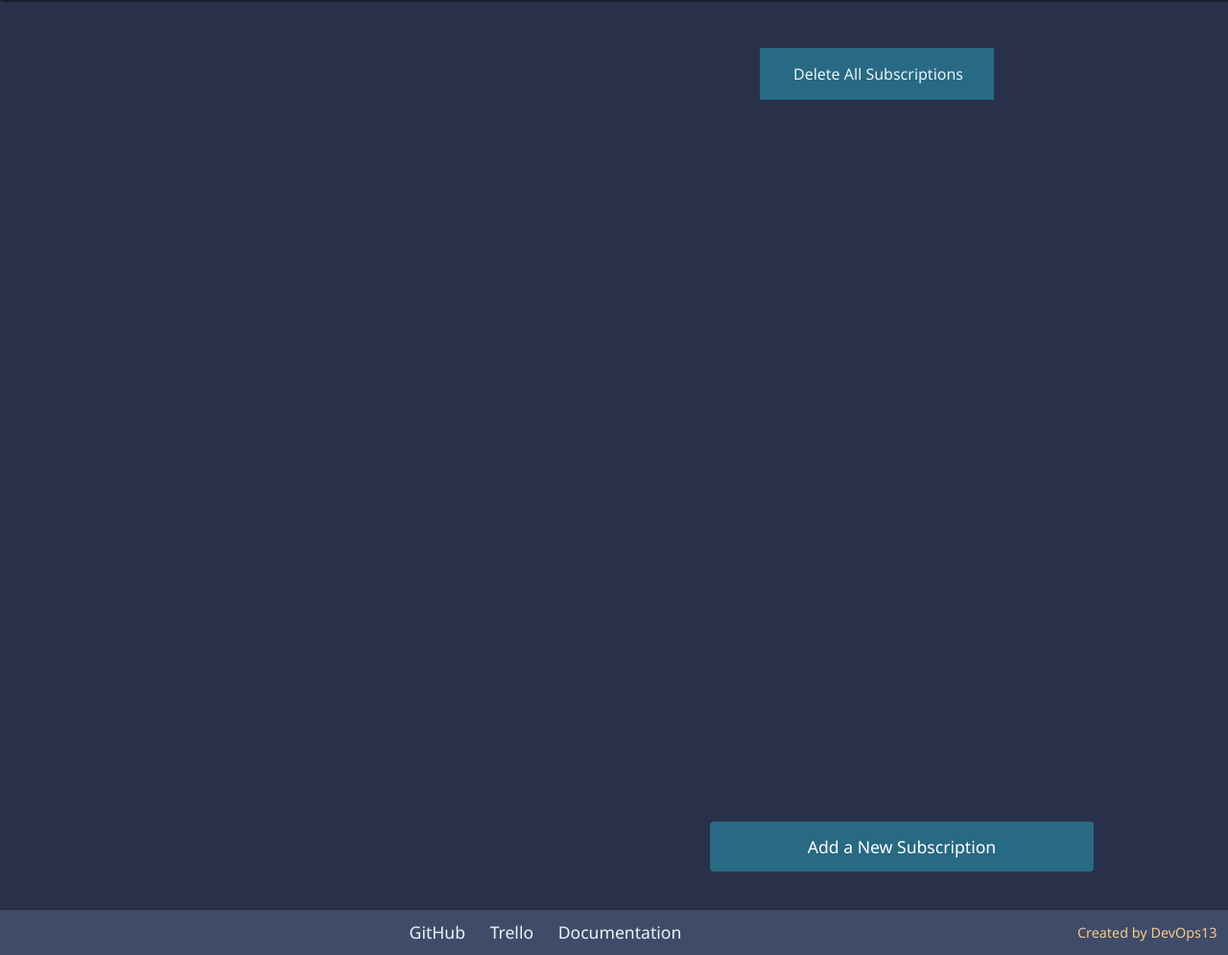
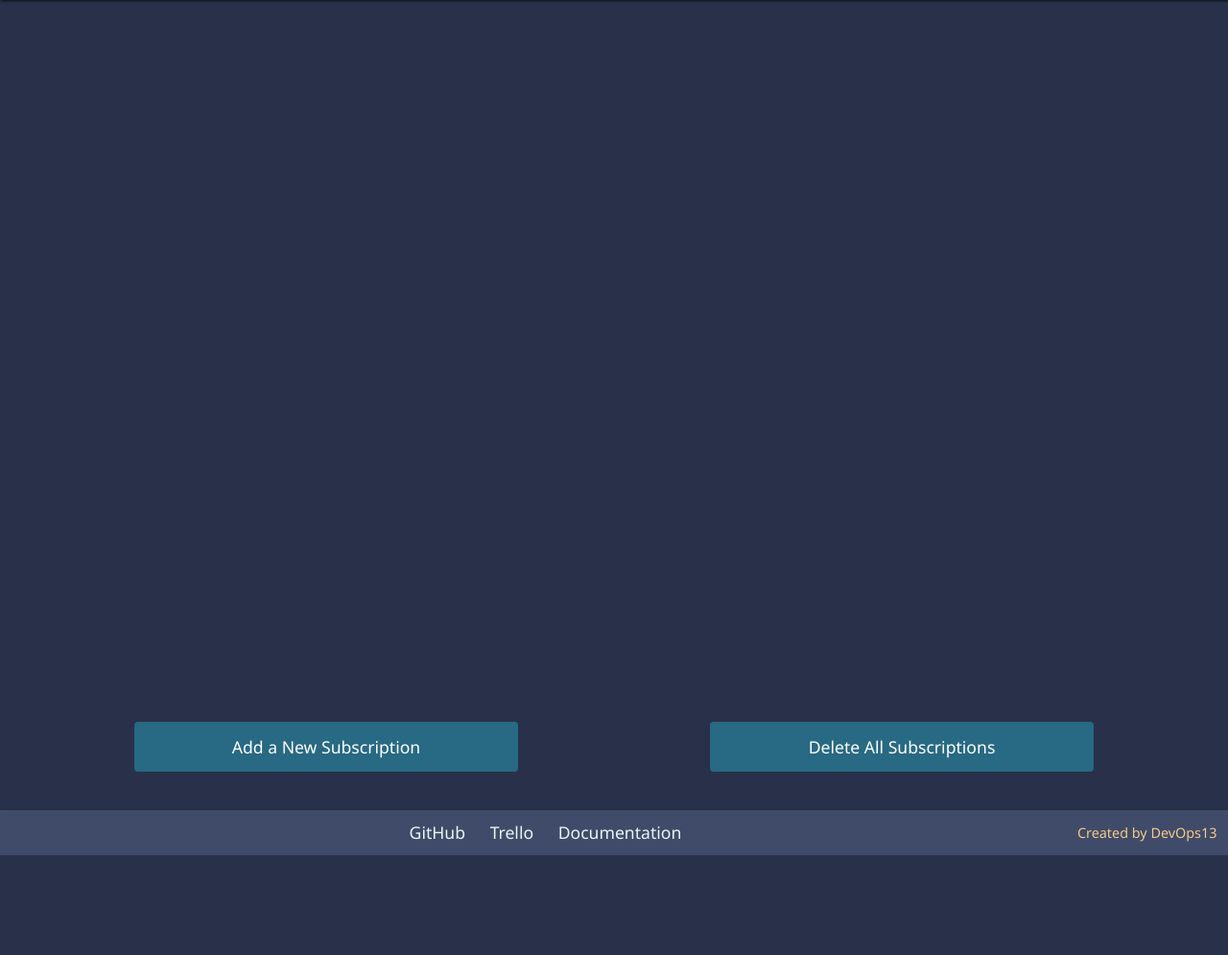
Before and after one commit to ivan-chen-github/2911, a Flask app: page / in a window 1280 px wide. Shown: the part 54-1049 px from the top of the page at 96% size. After the commit the page ends 945 px from the top, so only its background shows below. Run offline with Flask 2, Linux system fonts and the light colour scheme; data that the repository does not hold is empty; some libraries are stand-ins or nearby versions.

Commit message:
delete all button finished

```diff
--- a/flaskapp/app.py
+++ b/flaskapp/app.py
@@ -87,6 +87,17 @@ def upsub():
 
     return f'', 200
 
+@app.route('/clear', methods=['POST'])
+def clear():
+    """
+    Clears subs.json file
+    """
+    # Clear subs.json
+    data = clear_json(json_url)
+    print("subs.json file has been cleared")
+
+    return f'', 200
+
 @app.route('/data', methods=['GET'])
 def data():
     """
--- a/flaskapp/static/app.js
+++ b/flaskapp/static/app.js
@@ -13,6 +13,7 @@ let closeBtns = document.querySelectorAll(".close-btn")
 let submitBtn = document.querySelector("#submit-button")
 let newSubBtn = document.querySelector("#new-sub-button")
 let saveBtn = document.querySelector("#save-button")
+let deleteAllBtn = document.querySelector("#delete-all-button")
 getServerData()
 
 
@@ -24,6 +25,7 @@ window.addEventListener("click",closeModalWindow)
 submitBtn.addEventListener("click",newSubscription)
 newSubBtn.addEventListener("click",displaySubModal)
 saveBtn.addEventListener("click",saveSubscription)
+deleteAllBtn.addEventListener("click",delAllSub)
 
 /* FUNCTIONS
 ----------------------------------------------------------------------------*/
@@ -45,7 +47,6 @@ function closeModalBtn(){
     editModal.style.display = "none"
 }
 
-
 /* Hides the modal popup if background is clicked*/
 function closeModalWindow(event){
     if(event.target === newSubModal || event.target === editModal){
@@ -53,6 +54,14 @@ function closeModalWindow(event){
         editModal.style.display = "none"
     }
   }
+
+/* Confirmation Box for Delete All Subs*/
+function delAllSub(){
+    var confirmation = confirm("Delete All Subscriptions?")
+    if (confirmation == true){
+        clearSubs()
+    }
+}
 
 /* HTTP REQUESTS
 ----------------------------------------------------------------------------*/
@@ -106,7 +115,14 @@ function updateStorage(sub){
     });
 }
 
-
+/* Clears subs.json file from Flask via HTTP POST */
+// INPUT: none
+// Output: none
+function clearSubs(){
+    $.post('http://127.0.0.1:5000/clear', function(){
+        window.location.reload()
+    });
+}
 
 
 /* CARDS
--- a/flaskapp/static/style.css
+++ b/flaskapp/static/style.css
@@ -20,6 +20,7 @@ body {
   --darktext: rgb(27, 27, 27);
   --button: #286983;
   --buttonhover: #1b485a;
+  --delhover: #e74c3c;
 
   background-color: var(--main);
 
@@ -245,26 +246,24 @@ li{
   padding-bottom: 2em;
   width:1000px;
   display:flex;
-  justify-content: flex-end;
+  justify-content: space-between;
   padding-right: 6em;
 }
 
-.button-delete{
-  padding-bottom: 1em;
-  padding-top: 1em;
-  padding-left: 2em;
-  padding-right: 2em;
-  margin-right: 200px;
-  margin-top: 50px;
-  width: 180px;
+#delete-all-button {
+  width: 40%;
   background-color: var(--button);
-  display:flex;
-  justify-content: flex-end;
-
+  color: white;
+  padding: 14px 20px;
+  margin: 8px 0;
+  border: none;
+  border-radius: 4px;
+  cursor: pointer;
+  font-size:1.1em;
 }
 
-#button-delete:hover{
-  background-color: var(--buttonhover)
+#delete-all-button:hover{
+  background-color: var(--delhover)
 }
 
 #new-sub-button {
--- a/flaskapp/templates/index.html
+++ b/flaskapp/templates/index.html
@@ -30,15 +30,13 @@
             <!-- Middle -->
             <div class="content">
                 <div class="middle-container">
-                    <div class="button-delete">
-                        <button id="delete_all">Delete All Subscriptions</button>
-                    </div>
                     <div class="card-container">
                         <!-- Cards Go Here -->
                     </div>
 
                         <div class="button-container">
                             <button id="new-sub-button">Add a New Subscription</button>
+                            <button id="delete-all-button">Delete All Subscriptions</button>
 
                         </div>
 
```
Also changed, not shown: 1 other file.
